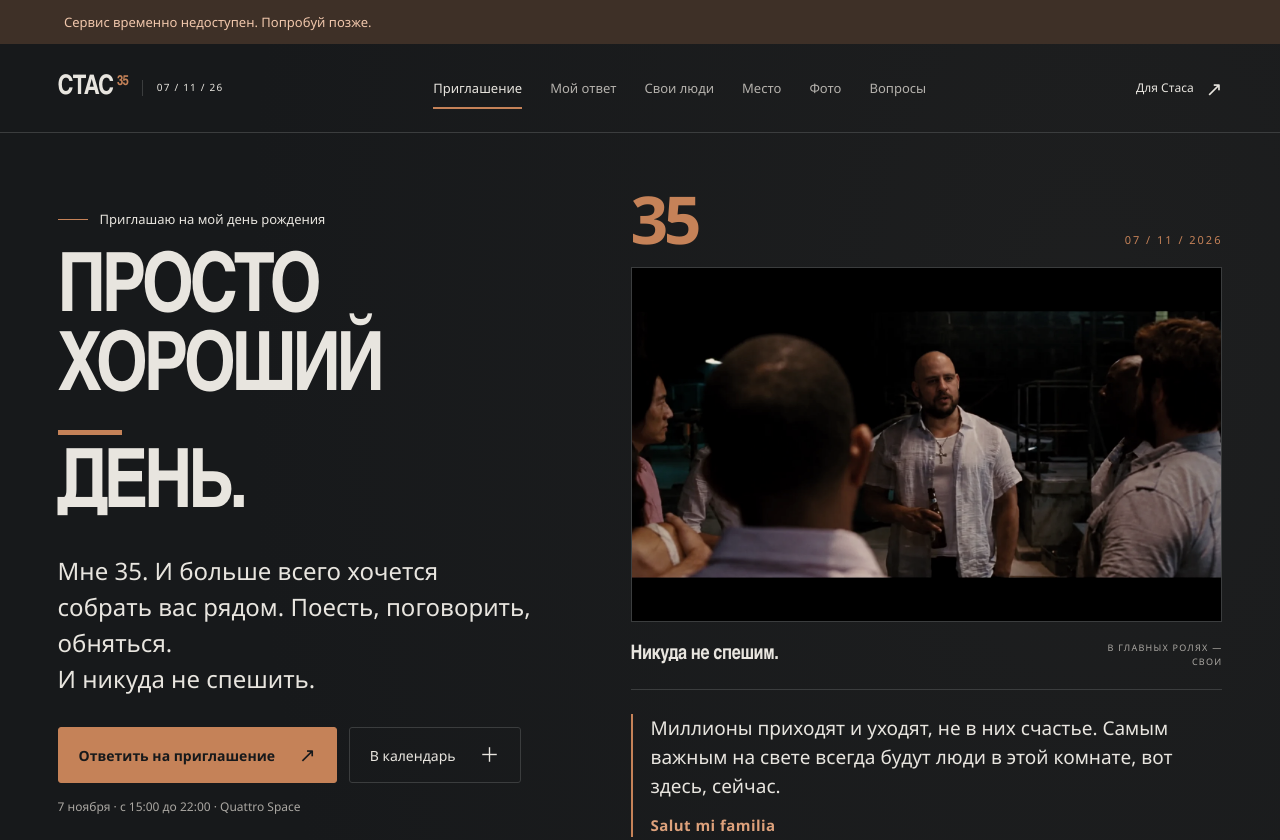
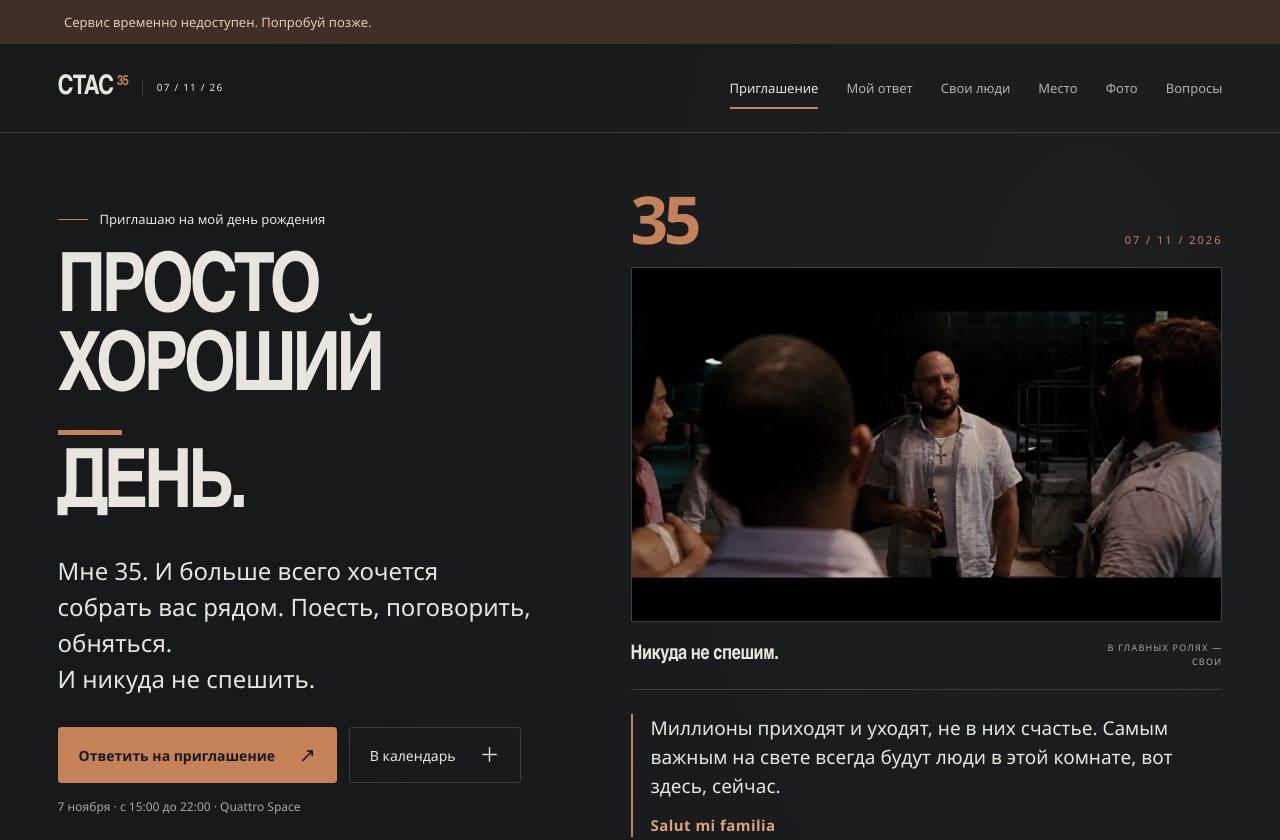
Before and after one commit to Stasrusakevich/prosto-horoshiy-den, a website: page docs/index.html in a window 1280 px wide. Shown: the top 840 px of the page. Drawn offline with Linux system fonts and the light colour scheme; no server answers.

Commit message:
Hide host dashboard link from guest navigation

```diff
--- a/docs/index.html
+++ b/docs/index.html
@@ -19,7 +19,6 @@
     <nav class="desktop-nav" aria-label="Основная навигация">
       <a href="#invite" data-route="invite">Приглашение</a><a href="#rsvp" data-route="rsvp">Мой ответ</a><a href="#people" data-route="people">Свои люди</a><a href="#place" data-route="place">Место</a><a href="#photos" data-route="photos">Фото</a><a href="#faq" data-route="faq">Вопросы</a>
     </nav>
-    <a href="#admin" class="host-link" data-route="admin">Для Стаса <span>↗</span></a>
   </header>
   <main id="main" tabindex="-1"></main>
   <footer class="site-footer"><span>Просто хороший день.</span><span>7 ноября 2026 · Москва</span><a href="#invite">Обнимаю, Стас ↗</a></footer>
```
